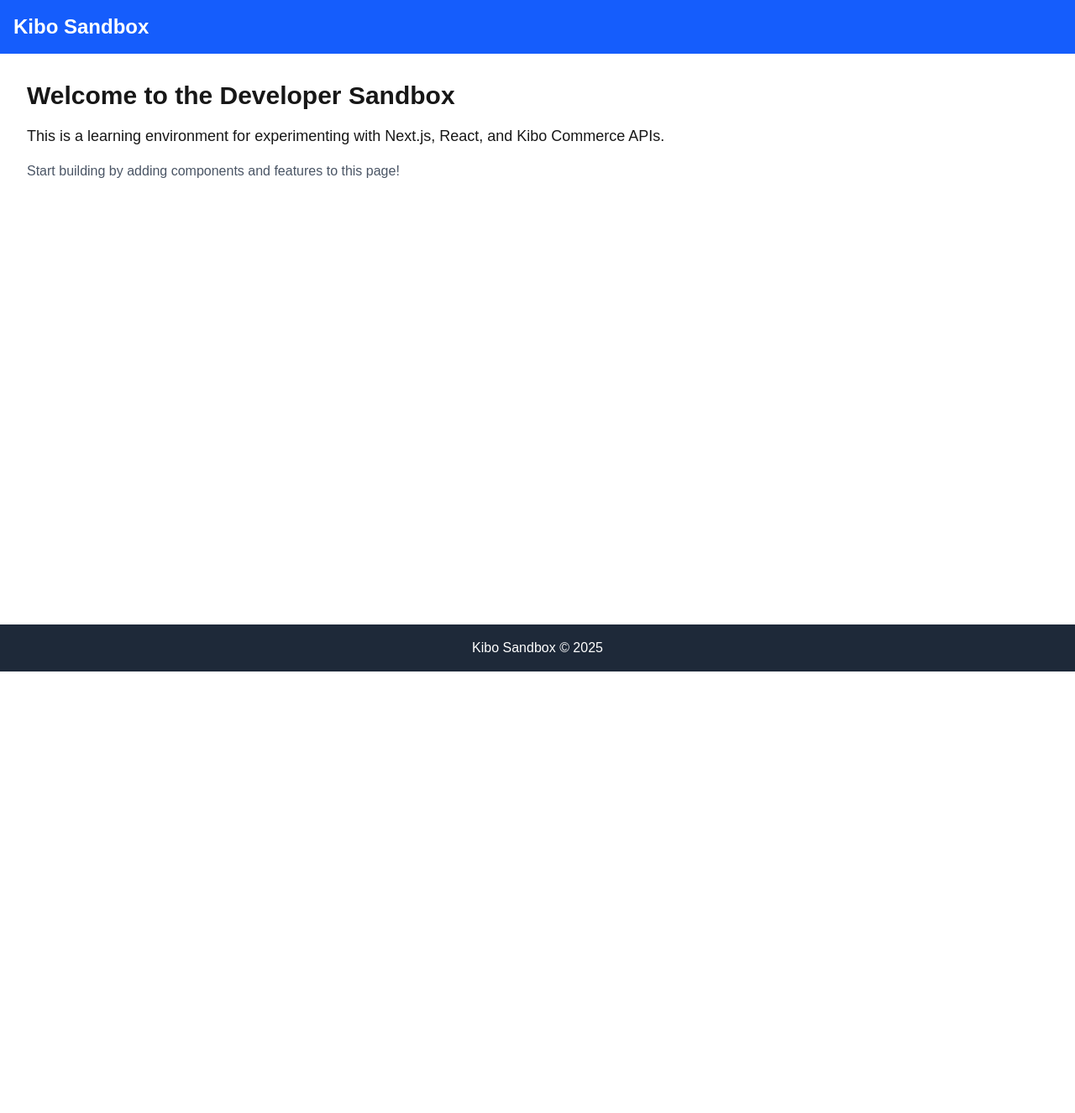
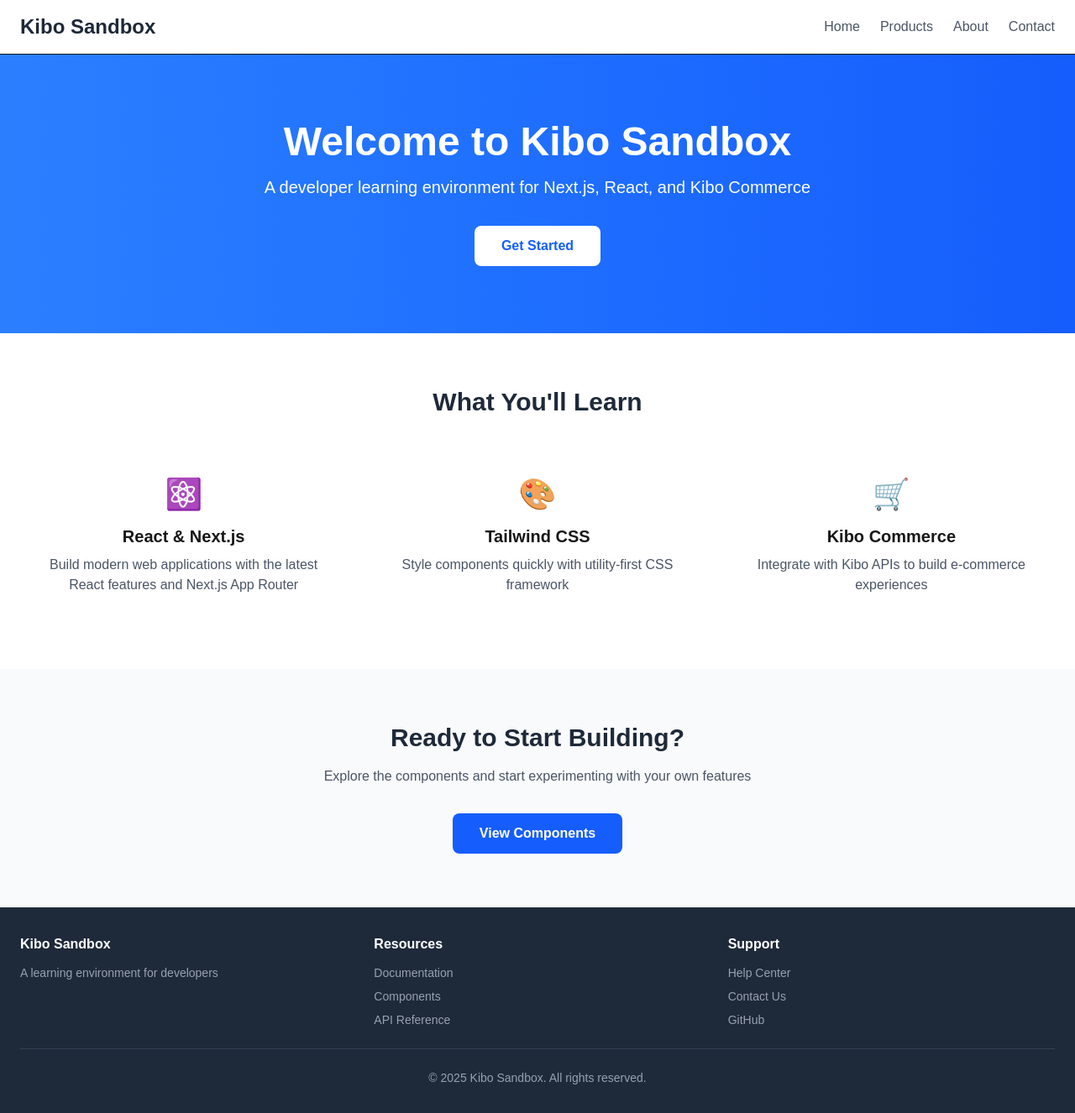
Before and after one commit to jeremymaloney/kibo-sandbox, a Next.js app: page / in a window 1280 px wide. Shown: the whole page at 84% size. Before the commit the page ends 800 px from the top, so only its background shows below. Built offline with nearby package versions, Linux system fonts and the light colour scheme.

Commit message:
Update home page

```diff
--- a/app/page.tsx
+++ b/app/page.tsx
@@ -1,25 +1,93 @@
 export default function Home() {
   return (
-    <div className="min-h-screen flex flex-col">
-      <header className="bg-blue-600 text-white p-4">
-        <div className="container mx-auto">
-          <h1 className="text-2xl font-bold">Kibo Sandbox</h1>
-        </div>
+    <div className="min-h-screen flex flex-col bg-white">
+      {/* Header/Navigation */}
+      <header className="border-b">
+        <nav className="container mx-auto px-6 py-4 flex justify-between items-center">
+          <div className="text-2xl font-bold text-gray-800">Kibo Sandbox</div>
+          <ul className="flex gap-6">
+            <li><a href="#" className="text-gray-600 hover:text-gray-900">Home</a></li>
+            <li><a href="#" className="text-gray-600 hover:text-gray-900">Products</a></li>
+            <li><a href="#" className="text-gray-600 hover:text-gray-900">About</a></li>
+            <li><a href="#" className="text-gray-600 hover:text-gray-900">Contact</a></li>
+          </ul>
+        </nav>
       </header>
 
-      <main className="flex-grow container mx-auto p-8">
-        <h2 className="text-3xl font-bold mb-4">Welcome to the Developer Sandbox</h2>
-        <p className="text-lg mb-4">
-          This is a learning environment for experimenting with Next.js, React, and Kibo Commerce APIs.
-        </p>
-        <p className="text-gray-600">
-          Start building by adding components and features to this page!
-        </p>
-      </main>
+      {/* Hero Section */}
+      <section className="bg-gradient-to-r from-blue-500 to-blue-600 text-white py-20">
+        <div className="container mx-auto px-6 text-center">
+          <h1 className="text-5xl font-bold mb-4">Welcome to Kibo Sandbox</h1>
+          <p className="text-xl mb-8">A developer learning environment for Next.js, React, and Kibo Commerce</p>
+          <button className="bg-white text-blue-600 px-8 py-3 rounded-lg font-semibold hover:bg-gray-100">
+            Get Started
+          </button>
+        </div>
+      </section>
 
-      <footer className="bg-gray-800 text-white p-4 mt-auto">
-        <div className="container mx-auto text-center">
-          <p>Kibo Sandbox © 2025</p>
+      {/* Features Section */}
+      <section className="py-16">
+        <div className="container mx-auto px-6">
+          <h2 className="text-3xl font-bold text-center mb-12 text-gray-800">What You'll Learn</h2>
+          <div className="grid md:grid-cols-3 gap-8">
+            <div className="text-center p-6">
+              <div className="text-4xl mb-4">⚛️</div>
+              <h3 className="text-xl font-semibold mb-2">React & Next.js</h3>
+              <p className="text-gray-600">Build modern web applications with the latest React features and Next.js App Router</p>
+            </div>
+            <div className="text-center p-6">
+              <div className="text-4xl mb-4">🎨</div>
+              <h3 className="text-xl font-semibold mb-2">Tailwind CSS</h3>
+              <p className="text-gray-600">Style components quickly with utility-first CSS framework</p>
+            </div>
+            <div className="text-center p-6">
+              <div className="text-4xl mb-4">🛒</div>
+              <h3 className="text-xl font-semibold mb-2">Kibo Commerce</h3>
+              <p className="text-gray-600">Integrate with Kibo APIs to build e-commerce experiences</p>
+            </div>
+          </div>
+        </div>
+      </section>
+
+      {/* CTA Section */}
+      <section className="bg-gray-50 py-16">
+        <div className="container mx-auto px-6 text-center">
+          <h2 className="text-3xl font-bold mb-4 text-gray-800">Ready to Start Building?</h2>
+          <p className="text-gray-600 mb-8">Explore the components and start experimenting with your own features</p>
+          <button className="bg-blue-600 text-white px-8 py-3 rounded-lg font-semibold hover:bg-blue-700">
+            View Components
+          </button>
+        </div>
+      </section>
+
+      {/* Footer */}
+      <footer className="bg-gray-800 text-white py-8 mt-auto">
+        <div className="container mx-auto px-6">
+          <div className="grid md:grid-cols-3 gap-8 mb-6">
+            <div>
+              <h4 className="font-bold mb-3">Kibo Sandbox</h4>
+              <p className="text-gray-400 text-sm">A learning environment for developers</p>
+            </div>
+            <div>
+              <h4 className="font-bold mb-3">Resources</h4>
+              <ul className="space-y-2 text-sm">
+                <li><a href="#" className="text-gray-400 hover:text-white">Documentation</a></li>
+                <li><a href="#" className="text-gray-400 hover:text-white">Components</a></li>
+                <li><a href="#" className="text-gray-400 hover:text-white">API Reference</a></li>
+              </ul>
+            </div>
+            <div>
+              <h4 className="font-bold mb-3">Support</h4>
+              <ul className="space-y-2 text-sm">
+                <li><a href="#" className="text-gray-400 hover:text-white">Help Center</a></li>
+                <li><a href="#" className="text-gray-400 hover:text-white">Contact Us</a></li>
+                <li><a href="#" className="text-gray-400 hover:text-white">GitHub</a></li>
+              </ul>
+            </div>
+          </div>
+          <div className="border-t border-gray-700 pt-6 text-center text-gray-400 text-sm">
+            <p>© 2025 Kibo Sandbox. All rights reserved.</p>
+          </div>
         </div>
       </footer>
     </div>
```
